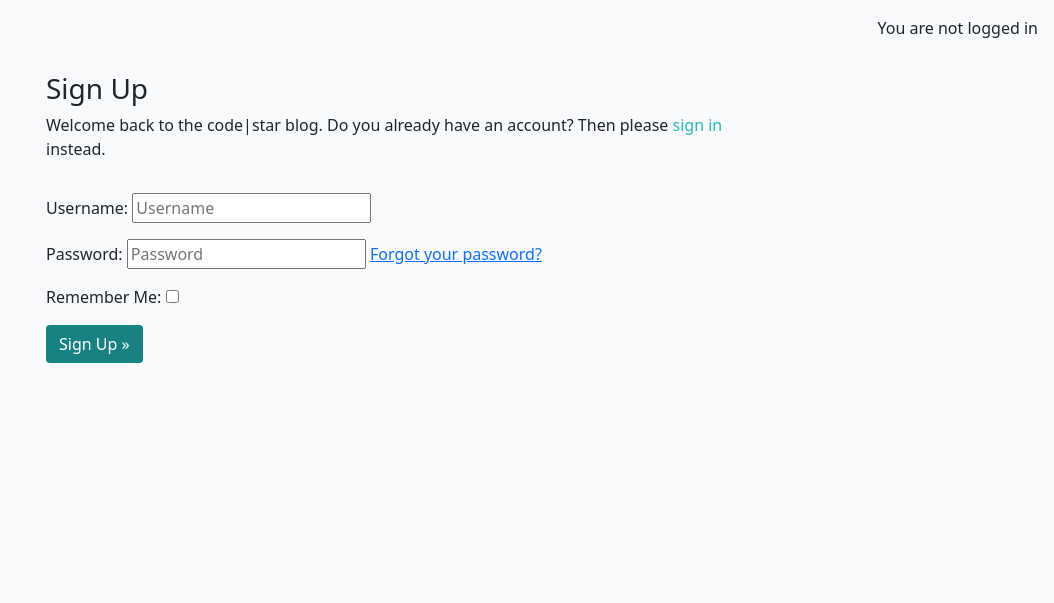
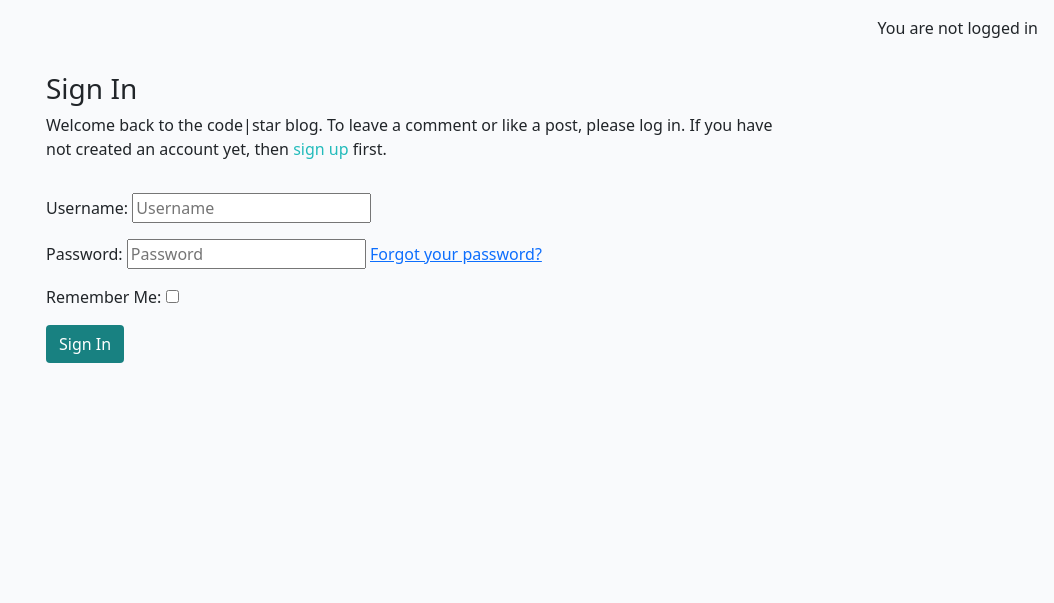
Before and after one commit to TopG85/codestar_blog, a Django app: page /accounts/login/ in a window 1280 px wide. Shown: the part 60-663 px from the top of the page, without its empty margins (226-1280 px from the left). Run offline with Django 4.2, Linux system fonts and the light colour scheme; parts of the project's set-up code (start-up, migrations or seed data) failed here and were passed over; some libraries are stand-ins or nearby versions.

Commit message:
Update login.html

```diff
--- a/templates/account/login.html
+++ b/templates/account/login.html
@@ -1,37 +1,34 @@
 {% extends "base.html" %}
 
 {% load i18n %}
-{% block head_title %}{% trans "Signup" %}{% endblock %}
+{% load account socialaccount %}
+
+{% block head_title %}{% trans "Sign In" %}{% endblock %}
 
 {% block content %}
+
 <div class="container">
     <div class="row">
         <div class="col-md-8 mt-3 offset-md-2">
-      <h3>{% trans "Sign Up" %}</h3>
+            <h3>{% trans "Sign In" %}</h3>
 
-      <p>{% blocktrans %}
-        Welcome back to the code|star blog.
-        Do you already have an account? Then please
-        <a class="link" href="{{ login_url }}">sign in</a>
-        instead.
-      {% endblocktrans %}</p>
+            <p>{% blocktrans %}Welcome back to the code|star blog. To leave a comment or like a post, please log in. If
+                you
+                have not created an account yet, then <a class="link" href="{{ signup_url }}">sign up</a>
+                first.{% endblocktrans %}</p>
         </div>
     </div>
     <div class="row">
         <div class="col-md-8 mt-3 offset-md-2">
-      <form class="signup" id="signup_form" method="post"
-        action="{% url 'account_signup' %}">
+            <form class="login" method="POST" action="{% url 'account_login' %}">
                 {% csrf_token %}
                 {{ form.as_p }}
                 {% if redirect_field_value %}
-        <input type="hidden" name="{{ redirect_field_name }}"
-          value="{{ redirect_field_value }}" />
+                <input type="hidden" name="{{ redirect_field_name }}" value="{{ redirect_field_value }}" />
                 {% endif %}
-        <button class="btn btn-signup right" type="submit">
-          {% trans "Sign Up" %} &raquo;</button>
+                <button class="btn btn-signup right" type="submit">{% trans "Sign In" %}</button>
             </form>
         </div>
     </div>
 </div>
-
 {% endblock %}
```
Lines whose indentation alone changed are shown as unchanged.
